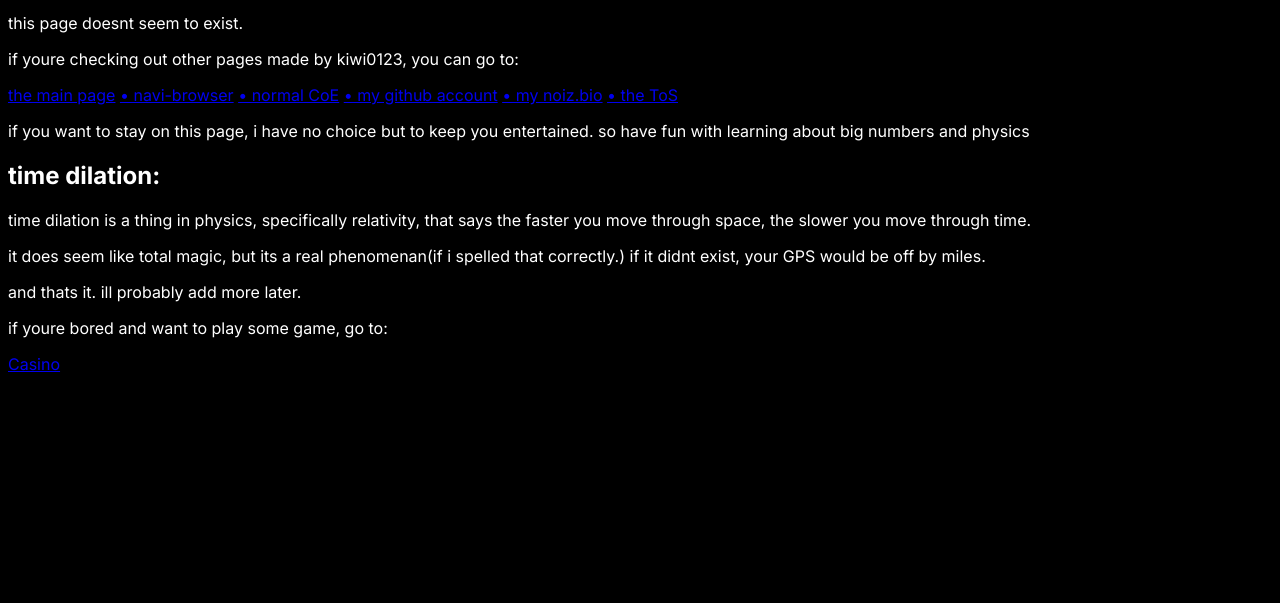
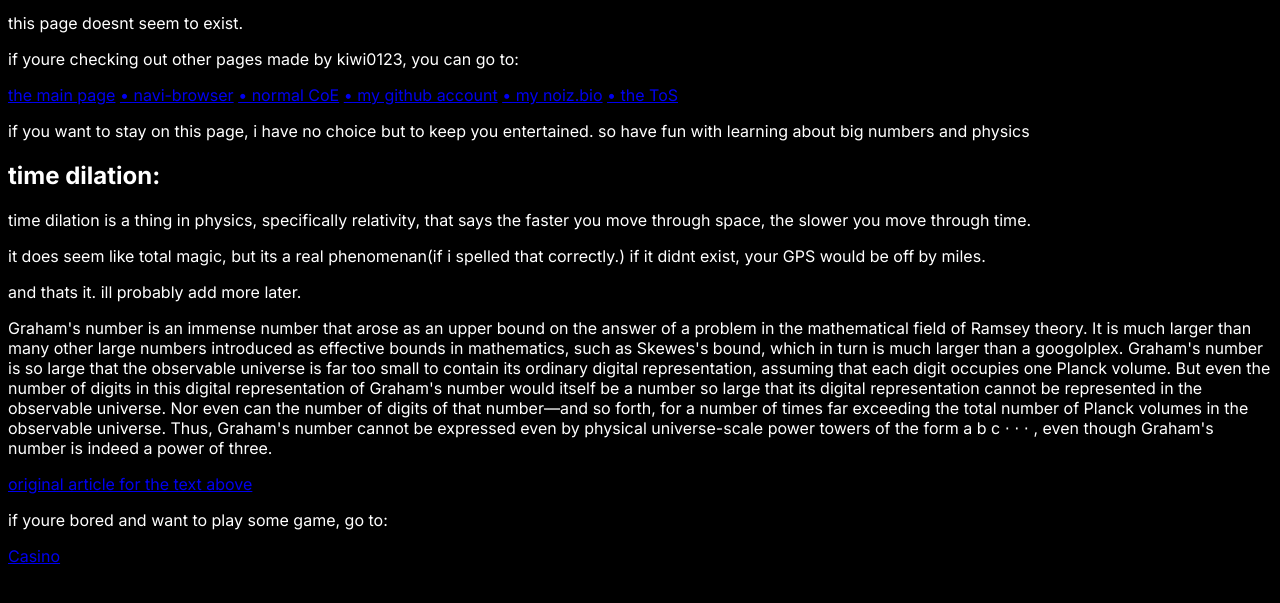
Before and after one commit to kiwi0123/coe-prosec, a plain HTML site: page 404.html in a window 1280 px wide. Shown: the part 105-708 px from the top of the page. Drawn offline with Linux system fonts and the light colour scheme.

Commit message:
Add information on Graham's number to 404.html
Added a paragraph about Graham's number and its significance in mathematics.

```diff
--- a/404.html
+++ b/404.html
@@ -45,6 +45,15 @@
       <p style="color: #ffffff">time dilation is a thing in physics, specifically relativity, that says the faster you move through space, the slower you move through time.</p>
       <p style="color: #ffffff">it does seem like total magic, but its a real phenomenan(if i spelled that correctly.) if it didnt exist, your GPS would be off by miles.</p>
       <p>and thats it. ill probably add more later.</p>
+      <p>Graham's number is an immense number that arose as an upper bound on the answer of a problem in the mathematical field of Ramsey theory. It is much larger than many other large numbers introduced as effective bounds in mathematics, such as Skewes's bound, which in turn is much larger than a googolplex. Graham's number is so large that the observable universe is far too small to contain its ordinary digital representation, assuming that each digit occupies one Planck volume. But even the number of digits in this digital representation of Graham's number would itself be a number so large that its digital representation cannot be represented in the observable universe. Nor even can the number of digits of that number—and so forth, for a number of times far exceeding the total number of Planck volumes in the observable universe. Thus, Graham's number cannot be expressed even by physical universe-scale power towers of the form
+a
+b
+c
+⋅
+⋅
+⋅
+, even though Graham's number is indeed a power of three.</p>
+      <a href="https://en.wikipedia.org/wiki/Graham%27s_number">original article for the text above</a>
       <p>if youre bored and want to play some game, go to:</p>
       <a href="https://kiwi0123.github.io/Casino">Casino</a>
 
```
